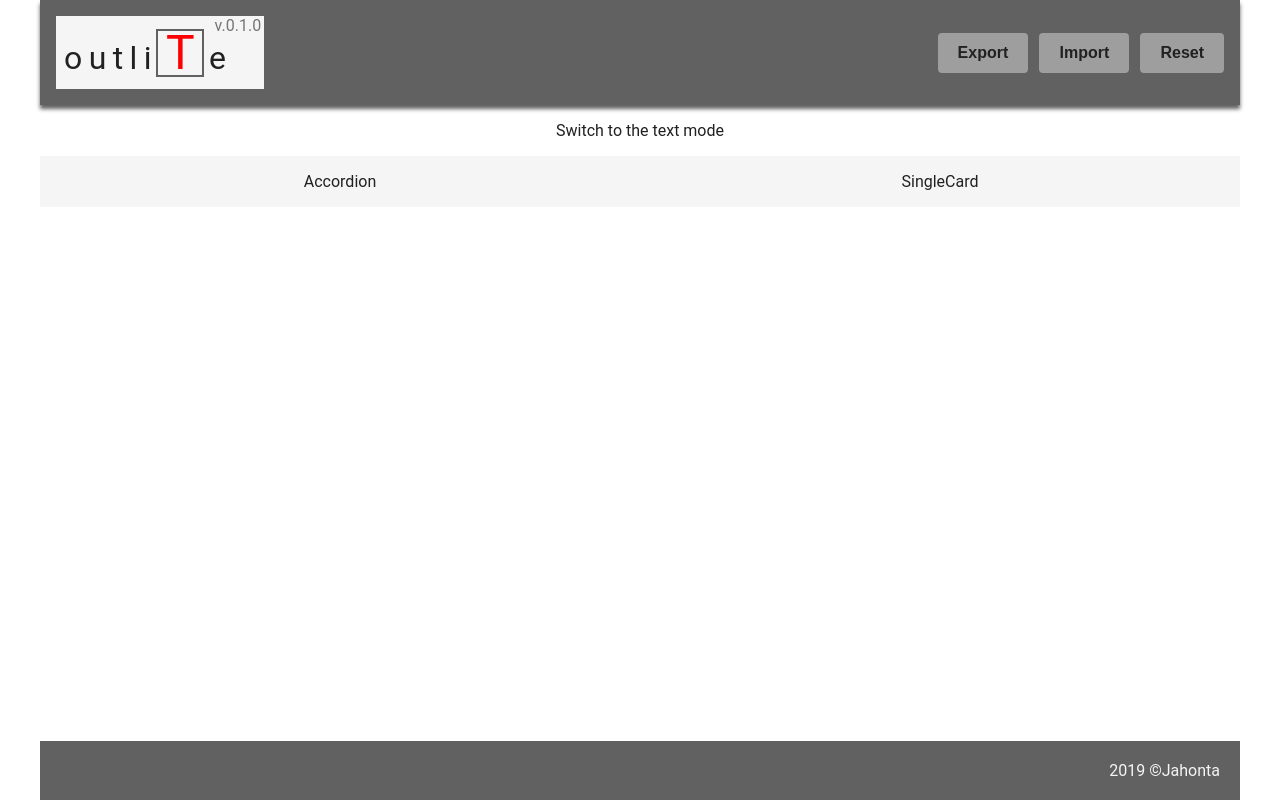
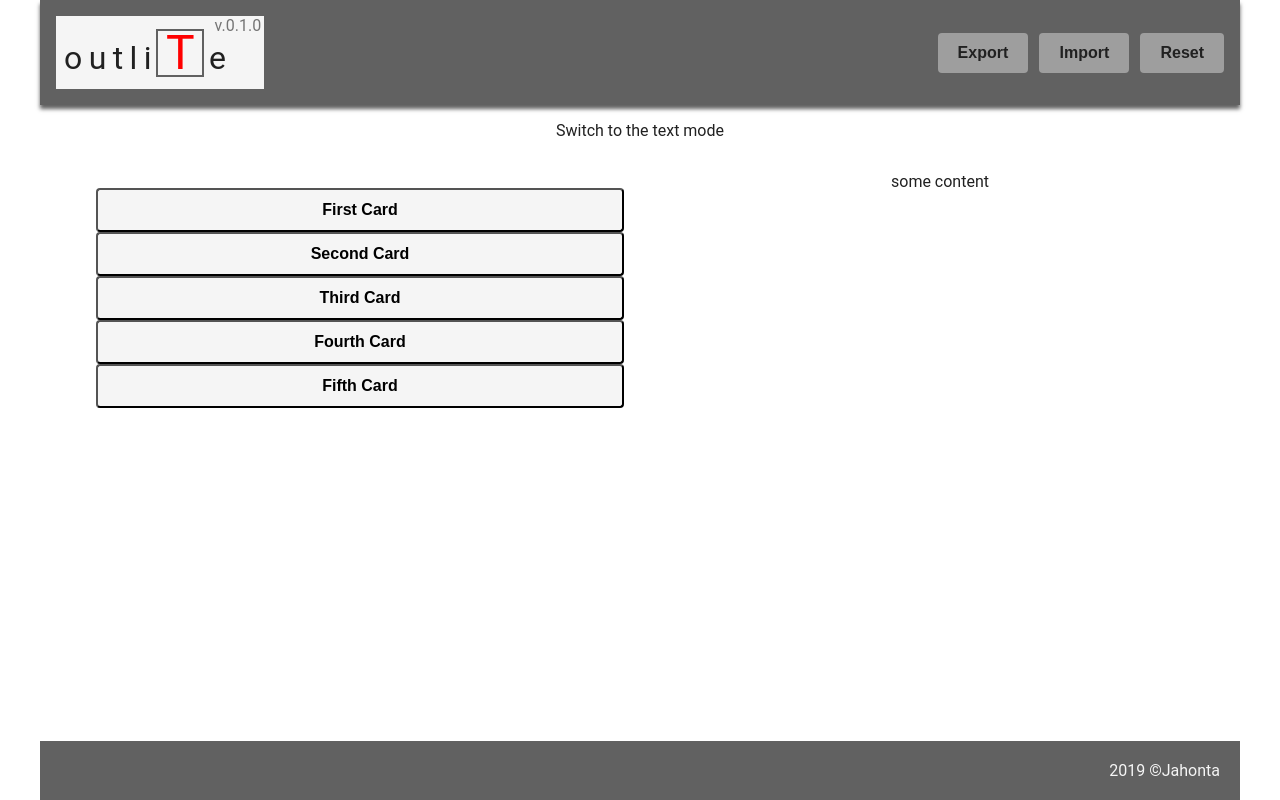
Before and after one commit to Jahonta/outlite, a React (Create React App) app: page / in a window 1280 px wide. Built offline with nearby package versions, Linux system fonts and the light colour scheme.

Commit message:
add basic Accordion and CardInspector functionality

```diff
--- a/src/App.js
+++ b/src/App.js
@@ -1,7 +1,7 @@
 import React from 'react';
 import { BrowserRouter as Router, Route, Switch } from "react-router-dom";
-import TextMode from "./TextMode";
-import CardMode from './CardMode';
+import TextMode from "./components/TextMode";
+import CardMode from './components/CardMode';
 
 const App = () => {
   return (
--- a/src/TextMode.js
+++ /dev/null
@@ -1,22 +0,0 @@
-import React from 'react';
-import { Link } from "react-router-dom";
-import Header from './Header';
-import Footer from './Footer';
-
-
-const TextMode = () => {
-  return (
-    <div className="page">
-      <Header />
-      <nav className="SwitchModeLink">
-        <Link to="/cardmode">Switch to the card mode</Link>
-        </nav>
-      <main className="CardMode">
-        TextMode
-      </main>
-      <Footer />
-    </div>
-  )
-}
-
-export default TextMode;
--- /dev/null
+++ b/src/components/Accordion.js
@@ -0,0 +1,28 @@
+import React from 'react';
+import CardListCard from './CardListCard';
+
+const Accordion = ({cards, active, handler}) => {
+  return (
+    <div className="Accordion">
+      <ul className="CardList">
+        {
+          cards.map((card) => {
+            return (
+              <CardListCard
+            card={card}
+            key={card.id}
+            active={active === card.id}
+            onClick={handler}
+          />
+            )
+
+          }
+          )
+        }
+      </ul>
+  </div>
+  )
+
+}
+
+export default Accordion;
--- /dev/null
+++ b/src/components/CardInspector.js
@@ -0,0 +1,13 @@
+import React from 'react';
+
+const CardInspector = ({card}) => {
+
+  return (
+    <div className="CardInspector">
+          {card.content}
+  </div>
+  )
+
+}
+
+export default CardInspector;
--- /dev/null
+++ b/src/components/CardListCard.js
@@ -0,0 +1,17 @@
+import React from 'react';
+
+const CardListCard = ({card, active, onClick}) => {
+  const classes = active ? 'CardList-cardContent isActive' : 'CardList-cardContent';
+  return (
+    <li className="CardList-item" id={card.id} onClick={onClick}>
+      <button className="CardList-cardButton btn">
+        <span className="CardList-cardTitle">{card.title}</span>
+      </button>
+      <div className={classes}>
+        {card.content}
+      </div>
+    </li>
+  )
+}
+
+export default CardListCard;
--- /dev/null
+++ b/src/components/CardMode.js
@@ -0,0 +1,48 @@
+import React, { useState } from 'react';
+import { Link } from "react-router-dom";
+import Header from './Header';
+import Footer from './Footer';
+import Accordion from './Accordion';
+import CardInspector from './CardInspector';
+import fakeCards from "../fakeCards";
+
+const CardMode = () => {
+    const initialState = {
+    activeID: null,
+    activeCard: {
+      title: "some title",
+      content: 'some content'
+    }
+  };
+
+  const [state, setState] = useState(initialState);
+
+  const handleClick = (e) => {
+    const newActive = parseInt(e.target.closest('.CardList-item').id, 10);
+    if (newActive === state.activeID) {
+      setState(initialState);
+    } else {
+      console.log(state.activeCard);
+      setState({
+            activeID: newActive,
+            activeCard: fakeCards.find(card => card.id === newActive)
+          });
+    }
+
+  }
+  return (
+    <div className="page">
+      <Header />
+      <nav className="SwitchModeLink">
+        <Link to="/textmode">Switch to the text mode</Link>
+        </nav>
+      <main className="CardMode">
+        <Accordion cards={fakeCards} active={state.activeID} handler={handleClick}/>
+        <CardInspector card={state.activeCard}/>
+      </main>
+      <Footer />
+    </div>
+  )
+}
+
+export default CardMode;
--- a/src/CardMode.js
+++ b/src/components/TextMode.js
@@ -4,25 +4,19 @@ import Header from './Header';
 import Footer from './Footer';
 
 
-const CardMode = () => {
+const TextMode = () => {
   return (
     <div className="page">
       <Header />
       <nav className="SwitchModeLink">
-        <Link to="/textmode">Switch to the text mode</Link>
+        <Link to="/cardmode">Switch to the card mode</Link>
         </nav>
-      <main className="CardMode">
-        <div className="Accordion">
-          Accordion
-
-        </div>
-        <div className="SingleCard">
-          SingleCard
-        </div>
+      <main className="TextMode">
+        TextMode
       </main>
       <Footer />
     </div>
   )
 }
 
-export default CardMode;
+export default TextMode;
--- /dev/null
+++ b/src/fakeCards.js
@@ -0,0 +1,34 @@
+const fakeCards = [
+  {
+    "id": 0,
+    "order": 1,
+    "title": "First Card",
+    "content": "Lorem, ipsum dolor sit amet consectetur adipisicing elit. Tempora illum facilis porro ducimus omnis odio nam beatae quasi repudiandae eligendi, quam expedita explicabo impedit numquam molestiae fugit, quia dolorem? Eum, dignissimos! Inventore beatae eius dolores ipsam consectetur itaque neque ducimus unde odit obcaecati distinctio, incidunt perspiciatis natus voluptatum, nesciunt quod."
+  },
+  {
+    "id": 1,
+    "order": 2,
+    "title": "Second Card",
+    "content": "Lorem, ipsum dolor sit amet consectetur adipisicing elit. Tempora illum facilis porro ducimus omnis odio nam beatae quasi repudiandae eligendi, quam expedita explicabo impedit numquam molestiae fugit, quia dolorem? Eum, dignissimos! Inventore beatae eius dolores ipsam consectetur itaque neque ducimus unde odit obcaecati distinctio, incidunt perspiciatis natus voluptatum, nesciunt quod."
+  },
+  {
+    "id": 2,
+    "order": 3,
+    "title": "Third Card",
+    "content": "Lorem, ipsum dolor sit amet consectetur adipisicing elit. Tempora illum facilis porro ducimus omnis odio nam beatae quasi repudiandae eligendi, quam expedita explicabo impedit numquam molestiae fugit, quia dolorem? Eum, dignissimos! Inventore beatae eius dolores ipsam consectetur itaque neque ducimus unde odit obcaecati distinctio, incidunt perspiciatis natus voluptatum, nesciunt quod."
+  },
+  {
+    "id": 3,
+    "order": 4,
+    "title": "Fourth Card",
+    "content": "Lorem, ipsum dolor sit amet consectetur adipisicing elit. Tempora illum facilis porro ducimus omnis odio nam beatae quasi repudiandae eligendi, quam expedita explicabo impedit numquam molestiae fugit, quia dolorem? Eum, dignissimos! Inventore beatae eius dolores ipsam consectetur itaque neque ducimus unde odit obcaecati distinctio, incidunt perspiciatis natus voluptatum, nesciunt quod.Lorem, ipsum dolor sit amet consectetur adipisicing elit. Tempora illum facilis porro ducimus omnis odio nam beatae quasi repudiandae eligendi, quam expedita explicabo impedit numquam molestiae fugit, quia dolorem? Eum, dignissimos! Inventore beatae eius dolores ipsam consectetur itaque neque ducimus unde odit obcaecati distinctio, incidunt perspiciatis natus voluptatum, nesciunt quod."
+  },
+  {
+    "id": 4,
+    "order": 5,
+    "title": "Fifth Card",
+    "content": "Lorem, ipsum dolor sit amet consectetur adipisicing elit. Tempora illum facilis porro ducimus omnis odio nam beatae quasi repudiandae eligendi, quam expedita explicabo impedit numquam molestiae fugit, quia dolorem? Eum, dignissimos! Inventore beatae eius dolores ipsam consectetur itaque neque ducimus unde odit obcaecati distinctio, incidunt perspiciatis natus voluptatum, nesciunt quod."
+  }
+];
+
+export default fakeCards;
--- a/src/styles/cardmode.css
+++ b/src/styles/cardmode.css
@@ -7,10 +7,43 @@
 }
 
 .Accordion,
-.SingleCard {
-  background-color: var(--light-primary-color);
+.CardInspector {
   width: 50%;
   padding: 1rem;
   display: flex;
   justify-content: center;
 }
+
+.Accordion {
+  overflow-y: scroll;
+  height: 32rem;
+}
+
+.CardList {
+  list-style: none;
+  display: flex;
+  flex-direction: column;
+  width: 100%;
+
+}
+
+.CardList-item {
+  width: 100%;
+}
+
+.CardList-cardButton {
+  width: 100%;
+  background-color: var(--light-primary-color);
+
+}
+
+.CardList-cardContent {
+  display: none;
+  background-color: var(--light-primary-color);
+  border: 1px solid var(--divider-color);
+  padding: 0.5rem;
+}
+
+.isActive.CardList-cardContent {
+  display: block;
+}
--- a/src/styles/common.css
+++ b/src/styles/common.css
@@ -3,6 +3,7 @@
 body {
   font-family: 'Roboto', sans-serif;
   font-size: 1rem;
+  color: var(--primary-text-color);
 }
 
 .page {
```
Also changed, not shown: src/components/Footer.js (renamed from src/Footer.js), src/components/Header.js (renamed from src/Header.js).
